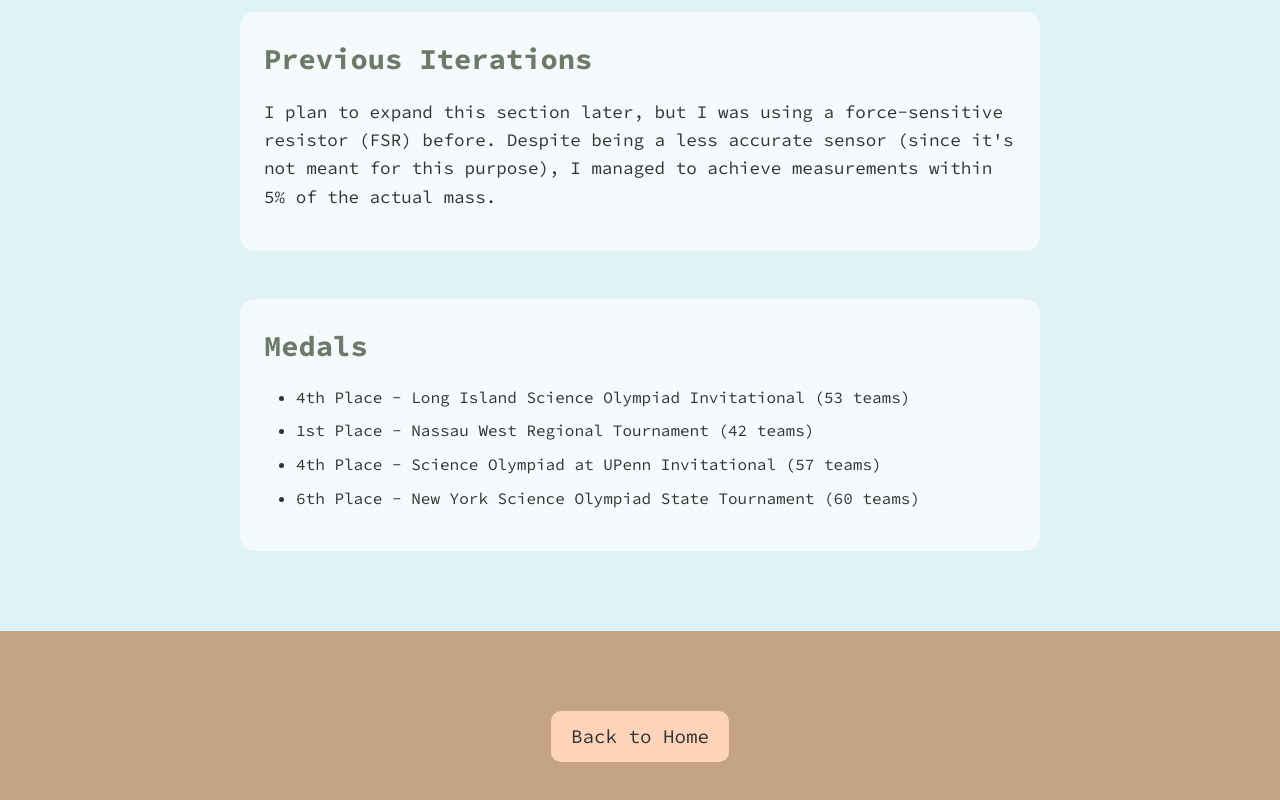
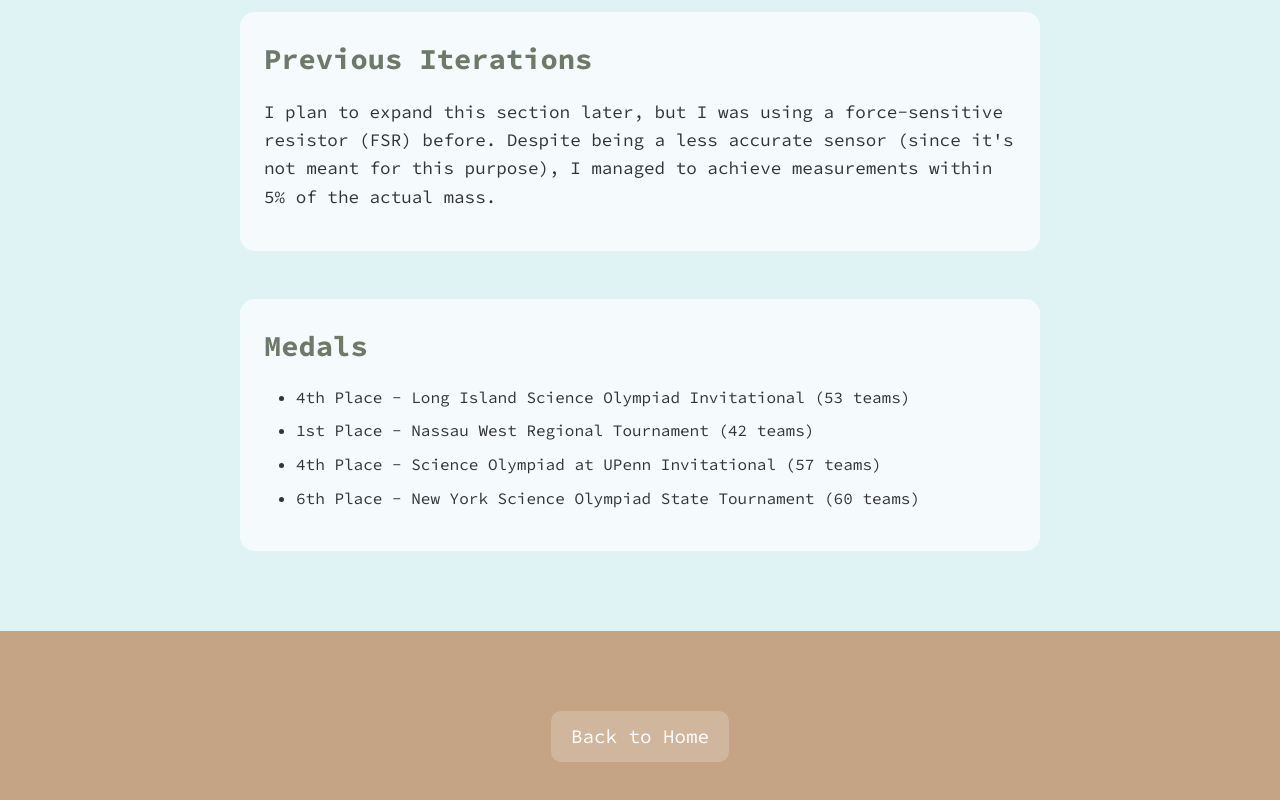
Before and after one commit to notmuffinhead/notmuffinhead.github.io, a Next.js app in the folder latest/: page /projects/detector in a window 1280 px wide. Shown: the part 3136-3936 px from the top of the page. Built offline with nearby package versions, Linux system fonts and the light colour scheme.

Commit message:
color of project footer back button

```diff
--- a/latest/components/ProjectFooter.module.css
+++ b/latest/components/ProjectFooter.module.css
@@ -7,13 +7,13 @@
 }
 
 .backButton {
-  color: var(--light-black);
+  color: white;
   text-decoration: none;
   font-size: 1.2rem;
   padding: 10px 20px;
   border-radius: 10px;
   display: inline-block;
-  background-color: var(--morning-birch);
+  background-color: rgba(255, 255, 255, 0.2);
 }
 
 .backButton:hover {
```
